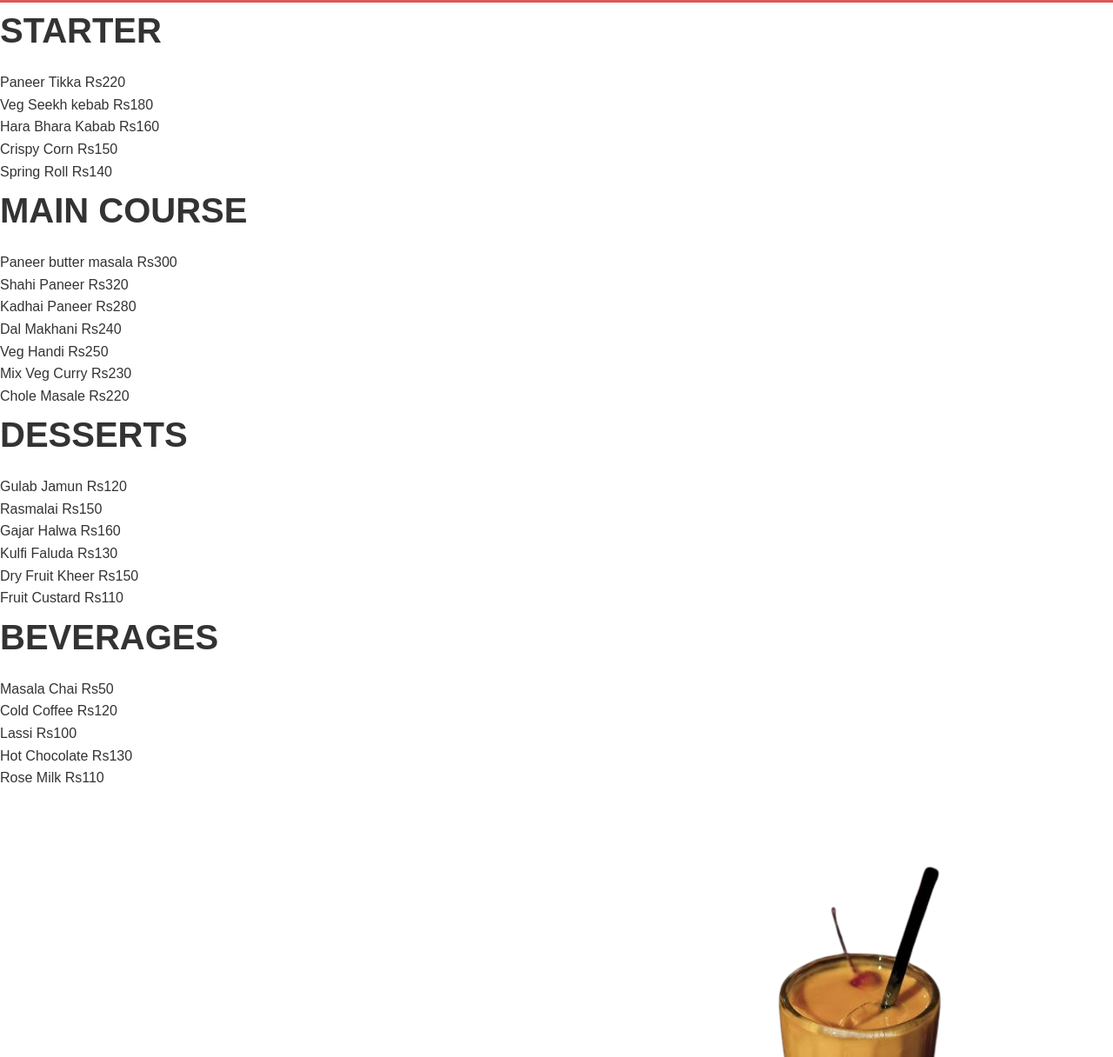
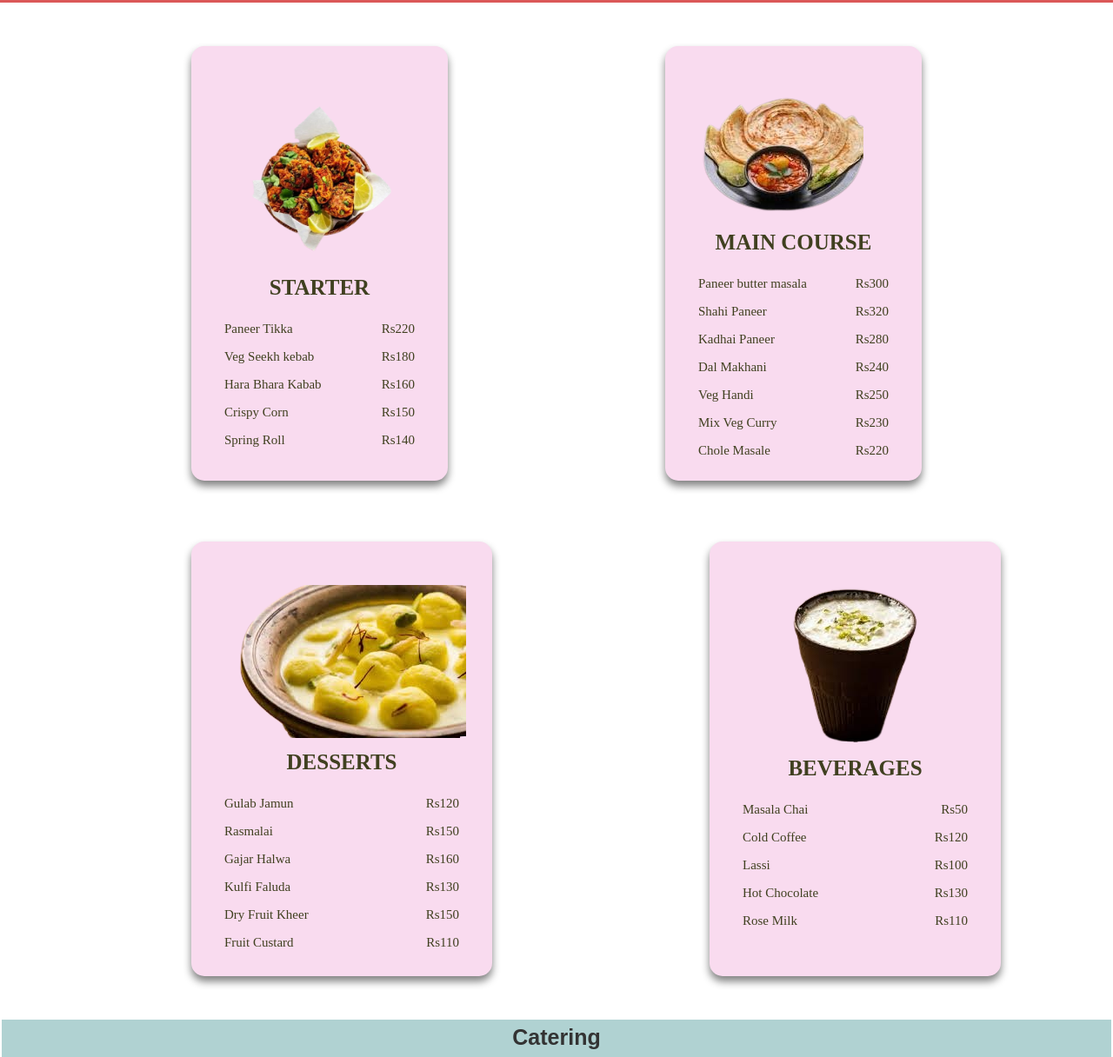
Before and after one commit to jaya1313/js_project, a plain HTML site: page index.html in a window 1280 px wide. Shown: the part 2159-3375 px from the top of the page at 87% size. Drawn offline with Linux system fonts and the light colour scheme; a script that the page names is missing.

Commit message:
miniProject

```diff
--- a/index.html
+++ b/index.html
@@ -77,146 +77,147 @@
 
 
      <section class="menu-container" id="container-area">
+      <div class="box">
         <div class="menu-box">
+          <img src="./images/starter.png" width="200px" height="200px">
             <h2> STARTER</h2>
             <div class="menu-item">
                 <span class="item-name">Paneer Tikka</span>
-                <span class="item-price">Rs220</span>
+                <span class="item-price">&nbsp &nbsp &nbsp &nbsp &nbsp  Rs220</span>
             </div>
 
                 <div class="menu-item">
                 <span class="item-name">Veg Seekh kebab</span>
-                <span class="item-price">Rs180</span>
+                <span class="item-price">&nbsp &nbsp &nbsp &nbsp &nbsp Rs180</span>
             </div>
 
             <div class="menu-item">
                 <span class="item-name">Hara Bhara Kabab</span>
-                <span class="item-price">Rs160</span>
+                <span class="item-price">&nbsp &nbsp &nbsp &nbsp &nbsp Rs160</span>
                 </div>
 
                 <div class="menu-item">
                 <span class="item-name">Crispy Corn</span>
-                <span class="item-price">Rs150</span>
+                <span class="item-price">&nbsp &nbsp &nbsp &nbsp &nbsp Rs150</span>
                 </div>
 
                 <div class="menu-item">
                 <span class="item-name">Spring Roll</span>
-                <span class="item-price">Rs140</span>
+                <span class="item-price">&nbsp &nbsp &nbsp &nbsp &nbsp Rs140</span>
                 </div>
         </div>
 
          <div class="menu-box">
+            <img src="./images/paneer.png">
             <h2> MAIN COURSE</h2>
             <div class="menu-item">
                 <span class="item-name">Paneer butter masala</span>
-                <span class="item-price">Rs300</span>
+                <span class="item-price">&nbsp &nbsp &nbsp &nbsp &nbsp Rs300</span>
             </div>
 
                 <div class="menu-item">
                 <span class="item-name">Shahi Paneer</span>
-                <span class="item-price">Rs320</span>
+                <span class="item-price">&nbsp &nbsp &nbsp &nbsp &nbsp Rs320</span>
             </div>
 
             <div class="menu-item">
                 <span class="item-name">Kadhai Paneer</span>
-                <span class="item-price">Rs280</span>
+                <span class="item-price">&nbsp &nbsp &nbsp &nbsp &nbsp Rs280</span>
                 </div>
 
                 <div class="menu-item">
                 <span class="item-name">Dal Makhani</span>
-                <span class="item-price">Rs240</span>
+                <span class="item-price">&nbsp &nbsp &nbsp &nbsp &nbsp Rs240</span>
                 </div>
 
                 <div class="menu-item">
                 <span class="item-name">Veg Handi</span>
-                <span class="item-price">Rs250</span>
+                <span class="item-price">&nbsp &nbsp &nbsp &nbsp &nbsp Rs250</span>
                 </div>
 
                 <div class="menu-item">
                 <span class="item-name">Mix Veg Curry</span>
-                <span class="item-price">Rs230</span>
+                <span class="item-price">&nbsp &nbsp &nbsp &nbsp &nbsp Rs230</span>
                 </div>
 
                 <div class="menu-item">
                 <span class="item-name">Chole Masale</span>
-                <span class="item-price">Rs220</span>
+                <span class="item-price">&nbsp &nbsp &nbsp &nbsp &nbsp Rs220</span>
                 </div>
         </div>
-
+        </div>
+        <div class="box2">
         <div class="menu-box">
+          <img src="./images/dessert.png">
             <h2>DESSERTS</h2>
 
         <div class="menu-item">
                 <span class="item-name">Gulab Jamun</span>
-                <span class="item-price">Rs120</span>
+                <span class="item-price">&nbsp &nbsp &nbsp &nbsp &nbsp Rs120</span>
                 </div>
 
                 <div class="menu-item">
                 <span class="item-name">Rasmalai</span>
-                <span class="item-price">Rs150</span>
+                <span class="item-price">&nbsp &nbsp &nbsp &nbsp &nbsp Rs150</span>
                 </div>
 
                 <div class="menu-item">
                 <span class="item-name">Gajar Halwa</span>
-                <span class="item-price">Rs160</span>
+                <span class="item-price">&nbsp &nbsp &nbsp &nbsp &nbsp Rs160</span>
                 </div>
 
                   <div class="menu-item">
                 <span class="item-name">Kulfi Faluda</span>
-                <span class="item-price">Rs130</span>
+                <span class="item-price">&nbsp &nbsp &nbsp &nbsp &nbsp Rs130</span>
                 </div>
 
                   <div class="menu-item">
                 <span class="item-name">Dry Fruit Kheer</span>
-                <span class="item-price">Rs150</span>
+                <span class="item-price">&nbsp &nbsp &nbsp &nbsp &nbsp Rs150</span>
                 </div>
 
                   <div class="menu-item">
                 <span class="item-name">Fruit Custard</span>
-                <span class="item-price">Rs110</span>
+                <span class="item-price">&nbsp &nbsp &nbsp &nbsp &nbsp Rs110</span>
                 </div>
                 </div>
 
                 <div class="menu-box">
+                  <img src="./images/bev.png">
             <h2> BEVERAGES</h2>
             <div class="menu-item">
                 <span class="item-name">Masala Chai</span>
-                <span class="item-price">Rs50</span>
+                <span class="item-price">&nbsp &nbsp &nbsp &nbsp &nbsp Rs50</span>
             </div>
 
                 <div class="menu-item">
                 <span class="item-name">Cold Coffee</span>
-                <span class="item-price">Rs120</span>
+                <span class="item-price">&nbsp &nbsp &nbsp &nbsp &nbsp Rs120</span>
             </div>
 
             <div class="menu-item">
                 <span class="item-name">Lassi</span>
-                <span class="item-price">Rs100</span>
+                <span class="item-price">&nbsp &nbsp &nbsp &nbsp &nbsp Rs100</span>
                 </div>
 
                 <div class="menu-item">
                 <span class="item-name">Hot Chocolate</span>
-                <span class="item-price">Rs130</span>
+                <span class="item-price">&nbsp &nbsp &nbsp &nbsp &nbspRs130</span>
                 </div>
 
                 <div class="menu-item">
                 <span class="item-name">Rose Milk</span>
-                <span class="item-price">Rs110</span>
+                <span class="item-price">&nbsp &nbsp &nbsp &nbsp &nbsp Rs110</span>
                 </div>
         </div>
-        <div class="menu-images">
-            <img src="./images/dosa.png">
-            <img src="./images/paneer.png">
-            <img src="./images/dessert.png">
-            <img src="./images/bev.png">
-            <img src="./images/bev2.png">
         </div>
+
 
      </section>
 
      <section class="catering" id="catering-area">
         <div class="catering-head">
-        <p class="catering-head1"> Catering</p>
+        <p class="catering-head1"><b>Catering</b> </p>
         <p class="catering-head2"> Taste of Hapiness</p>
         </div>
 
--- a/script.js
+++ /dev/null
@@ -1,7 +0,0 @@
-window.addEventListener('scroll', () => {
-  document.querySelectorAll('.hero-section').forEach((hero-section) => {
-    const speed = 0.5; // lower = slower movement
-    const yPos = -(window.scrollY * speed) + 'px';
-    hero-section.style.backgroundPosition = center ${yPos};
-  });
-});
--- a/styles.css
+++ b/styles.css
@@ -251,3 +251,69 @@ body{
     height: 100%;
     scroll-behavior: smooth;
 }
+
+.box{
+  display: flex;
+  padding: 20px 20px;
+  align-items: center;
+  margin: 30px 200px ;
+  gap: 250px;
+}
+
+.box2{
+  display: flex;
+  padding: 20px 20px;
+  align-items: center;
+  margin: 30px 200px;
+  gap: 250px;
+}
+
+.menu-box{
+  border-radius: 15px;
+  color: rgb(64, 64, 32);
+  background-color: rgb(249, 219, 239);
+  height: 500px;
+  width: 350px;
+  padding: 50px 30px;
+  box-shadow: 0 6px 10px gray;
+}
+.menu-item{
+  display: flex;
+  justify-content: space-between;
+  margin: 8px ;
+
+}
+.item-name{
+  text-align: left;
+  font-size: 15px;
+  font-family: Broadway;
+}
+.item-price{
+  font-size: 15px;
+  font-family: Broadway;
+
+}
+.menu-box>h2{
+  font-size: 25px;
+  font-family: Bradley Hand ITC;
+  text-align: center;
+}
+.menu-box>img{
+  text-align: center;
+}
+.catering{
+  margin: 2px;
+  background-color: rgb(176, 210, 210);
+
+}
+.catering-head1{
+  text-align: center;
+  font-size: 25px;
+
+
+}
+.catering-head2{
+  text-align: center;
+  font-size: 25px;
+  font-family: Brush Script MT;
+}
```
Also changed, not shown: images/starter.png (added).
